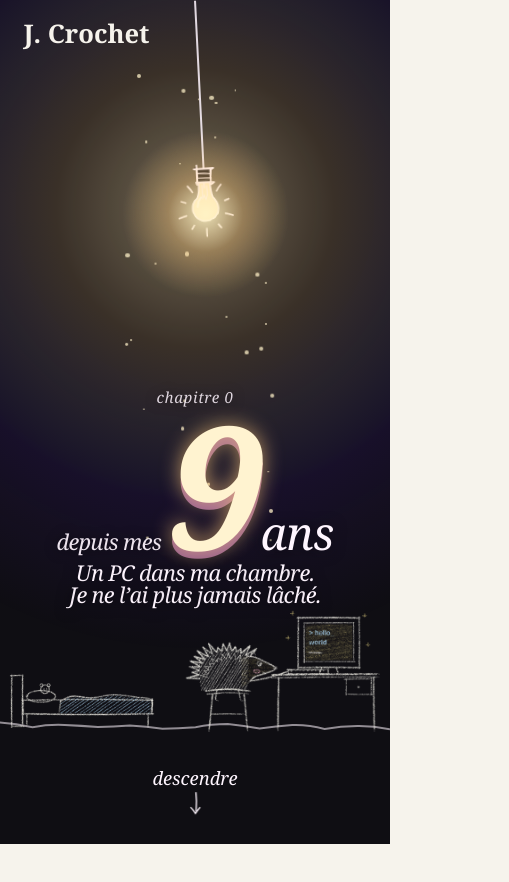
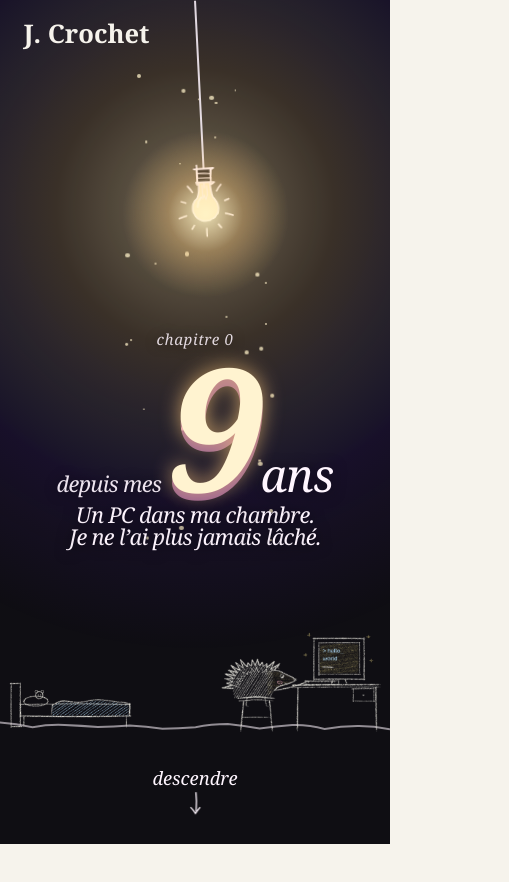
Before and after one commit to asnoj/portfolio, a React (Vite) app: page / in a window 390 px wide. Shown: the top 882 px of the page, 509 px wide, since content can reach past the window. Built offline with nearby package versions, Linux system fonts and the light colour scheme.

Commit message:
Mobile : plus de texte sur les dessins, scroll sans bande claire ni débordement horizontal

```diff
--- a/src/App.jsx
+++ b/src/App.jsx
@@ -28,6 +28,8 @@ import { CozyRoom } from './components/room.jsx';
 import { person, intro, featured, burrow, skills, path, interests, traits } from './data.js';
 
 gsap.registerPlugin(ScrollTrigger);
+// phones: the browser bar sliding in and out must not re-measure every scene mid-scroll
+ScrollTrigger.config({ ignoreMobileResize: true });
 
 const DEPTH = 412; // metres at the floor; the meter maps scroll to this
 const ALTITUDE = 1200; // metres above the well where the intro starts
@@ -170,14 +172,15 @@ const RISING = ['zero', 'key', 'one', 'lock', 'hog', 'one', 'eye'];
 
 // The dream sky above the well: white-line objects adrift in violet space.
 // [kind, x %, y %, size px, base rotation, float duration s]
+// [kind, x %, y %, size px, rotation, float s, x % and y % on a phone (off the name)]
 const FLOATERS = [
   ['bed', 9, 8, 92, -10, 10],
-  ['chair', 80, 25, 66, 16, 8],
+  ['chair', 80, 25, 66, 16, 8, 84, 57],
   ['table', 94, 6, 58, -6, 9],
-  ['book', 22, 30, 64, -14, 9],
-  ['crystal', 22, 38, 58, 12, 7],
+  ['book', 22, 30, 64, -14, 9, 12, 52],
+  ['crystal', 22, 38, 58, 12, 7, 30, 61],
   ['lock', 87, 9, 64, 10, 8],
-  ['satellite', 72, 35, 92, -22, 11],
+  ['satellite', 72, 35, 92, -22, 11, 68, 47],
   ['planet', 3, 40, 76, 0, 10],
   ['note', 41, 42, 50, 14, 6.5],
   ['floppy', 57, 41, 58, -10, 9.5],
@@ -1238,11 +1241,12 @@ export default function App() {
                   style={{ left: `${x}%`, top: `${y}%`, width: `${w}vw`, '--dur': `${dur}s`, '--d': `${-i * 1.7}s` }}
                 />
               ))}
-              {FLOATERS.map(([kind, x, y, size, rot, dur], i) => (
+              {FLOATERS.map(([kind, x, y, size, rot, dur, px = x, py = y], i) => (
                 <SpaceObject
                   key={i}
                   kind={kind}
-                  style={{ left: `${x}%`, top: `${y}%`, width: size, height: size, '--r': `${rot}deg`, '--dur': `${dur}s`, '--d': `${-i * 1.3}s` }}
+                  className="floater"
+                  style={{ '--x': `${x}%`, '--y': `${y}%`, '--px': `${px}%`, '--py': `${py}%`, width: size, height: size, '--r': `${rot}deg`, '--dur': `${dur}s`, '--d': `${-i * 1.3}s` }}
                 />
               ))}
             </div>
--- a/src/index.css
+++ b/src/index.css
@@ -59,6 +59,7 @@
   box-sizing: border-box;
 }
 html {
+  overflow-x: clip;
   background: var(--paper);
   color: var(--ink);
   scrollbar-color: var(--ink-soft) var(--paper);
@@ -1151,6 +1152,11 @@ html.is-dark .meter {
   animation: float var(--dur) ease-in-out infinite;
   animation-delay: var(--d);
 }
+.floater {
+  left: var(--x);
+  top: var(--y);
+}
+
 @keyframes float {
   0%,
   100% {
@@ -2510,6 +2516,14 @@ html.is-dark .meter {
   .space-object {
     scale: 0.75;
   }
+  /* on a phone the name fills the sky: what floated behind it moves below it */
+  .floater {
+    left: var(--px);
+    top: var(--py);
+  }
+  .world-ice {
+    display: none;
+  }
   .world {
     scale: 1.8;
   }
@@ -2544,10 +2558,14 @@ html.is-dark .meter {
   }
   .ra-bed {
     left: 2%;
-    width: 38vw;
+    width: 32vw;
   }
   .ra-pc {
-    width: 56vw;
+    width: 46vw;
+  }
+  /* the lines sit above the furniture, never on it */
+  .sky-lines {
+    padding-bottom: calc(14vh + 30vw);
   }
   .rd-monitor {
     left: 3%;
@@ -2862,3 +2880,30 @@ html.lite .rays {
     animation: none;
   }
 }
+
+/* ---------- phones: the browser bar ---------- */
+/* The pinned scenes fill the large viewport (bar hidden), so no light strip shows under them when the bar slides away;
+   what sits at the bottom stays above the bar while it is shown. --bar is 0 on desktop. */
+@media (prefers-reduced-motion: no-preference) {
+  :root {
+    --bar: calc(100lvh - 100svh);
+  }
+  .sky,
+  .hero {
+    height: 100lvh;
+  }
+  .room,
+  .sky-lines {
+    bottom: var(--bar);
+  }
+  .sky-cue,
+  .hero-cue {
+    bottom: calc(clamp(14px, 3vh, 30px) + var(--bar));
+  }
+  .hero-land {
+    height: calc(var(--horizon) + var(--bar));
+  }
+  .hero-pit {
+    bottom: calc(var(--pit-bottom) + var(--bar));
+  }
+}
```
